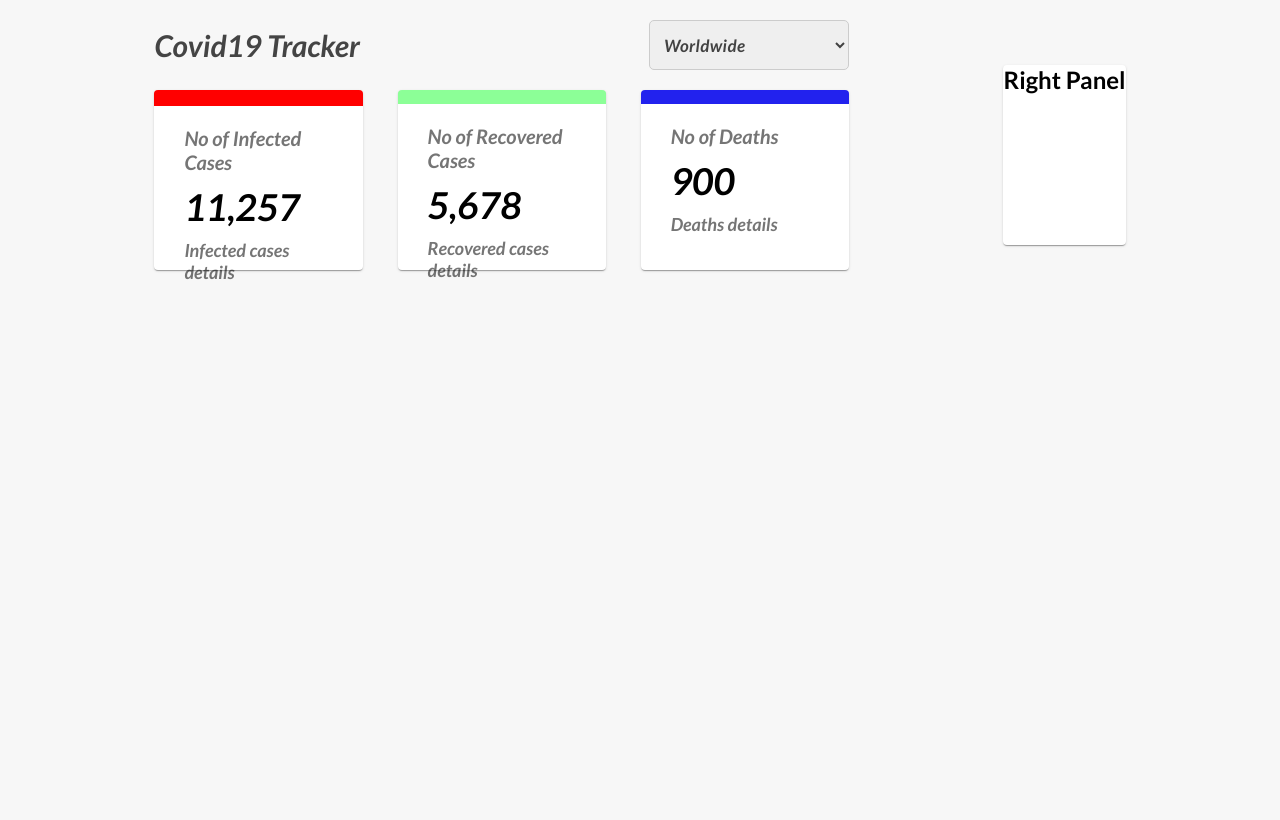
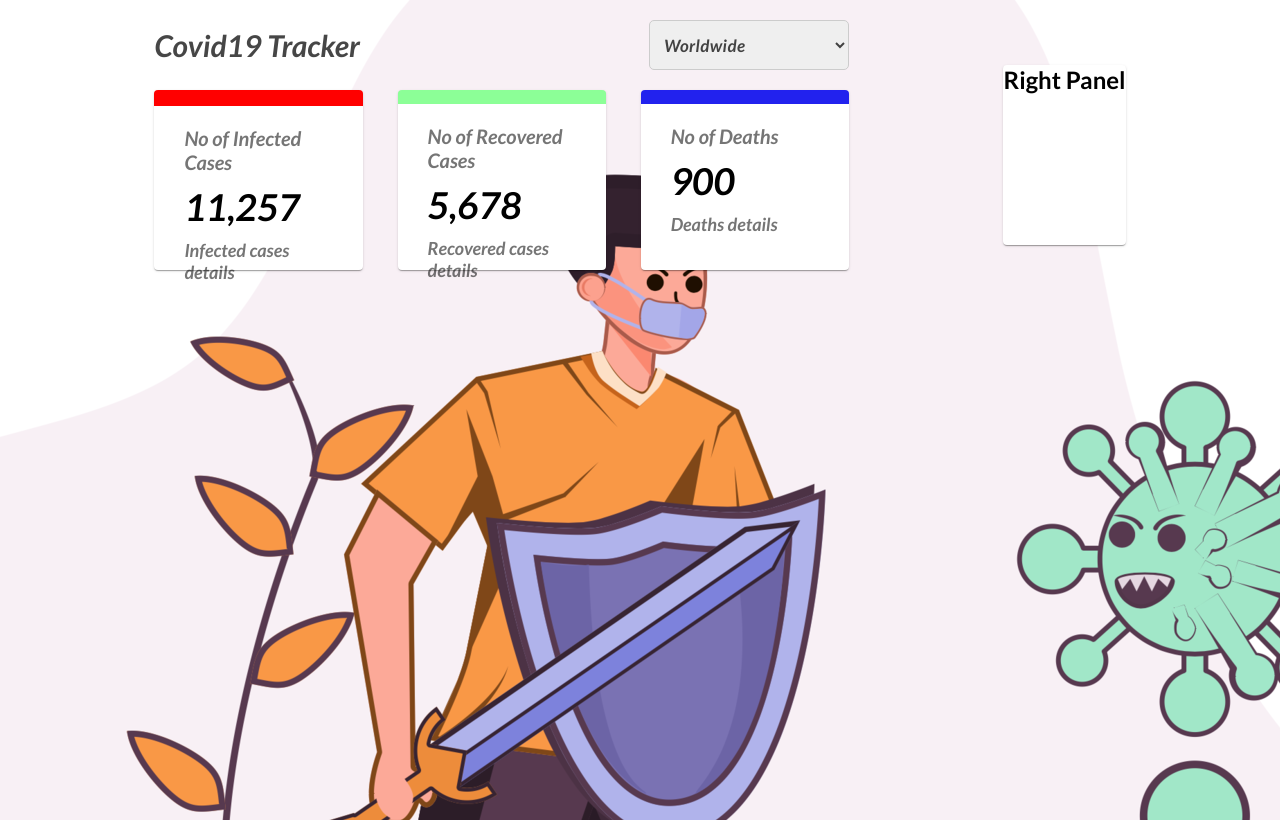
Before and after one commit to hamzaalvi1/Covid19-Tracker, a React (Create React App) app: page / in a window 1280 px wide. Built offline with nearby package versions, Linux system fonts and the light colour scheme.

Commit message:
get some changes

```diff
--- a/src/index.css
+++ b/src/index.css
@@ -7,6 +7,9 @@ body {
   -webkit-font-smoothing: antialiased;
   -moz-osx-font-smoothing: grayscale;
   background-color: #f1f1f182;
+  background: url(/public/images/bg.png) no-repeat;
+  height: 100vh;
+  width: 100%;
 }
 
 code {
```
Also changed, not shown: public/images/bg.png (added).
